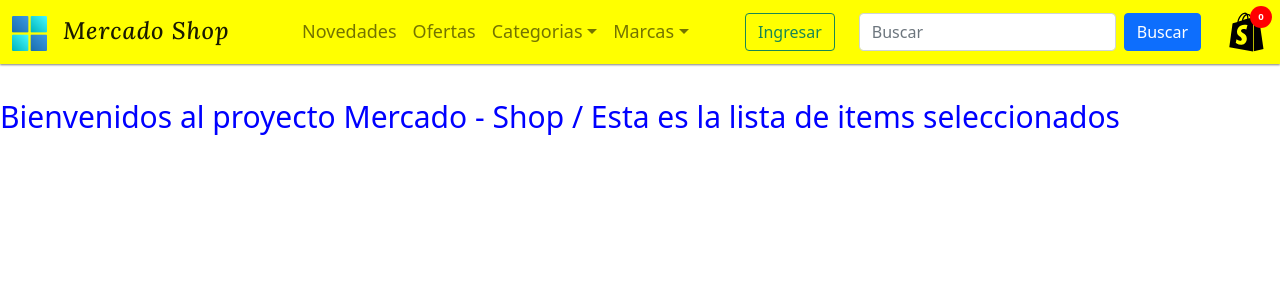
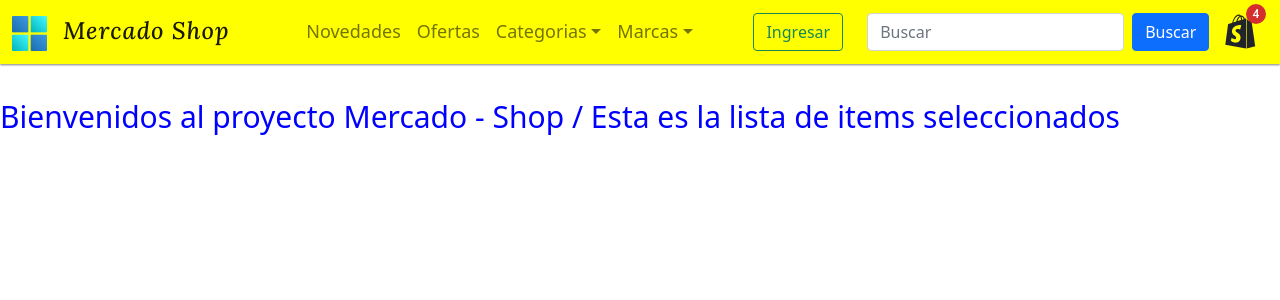
Before and after one commit to Lean-2021/mercado-shop, a React (Create React App) app: page / in a window 1280 px wide. Shown: the top 300 px of the page. Built offline with nearby package versions, Linux system fonts and the light colour scheme.

Commit message:
CartWidget.js and ItemListContainer

```diff
--- a/public/index.html
+++ b/public/index.html
@@ -15,6 +15,14 @@
       user's mobile device or desktop. See https://developers.google.com/web/fundamentals/web-app-manifest/
     -->
     <link rel="manifest" href="%PUBLIC_URL%/manifest.json" />
+    <link
+      rel="stylesheet"
+      href="https://fonts.googleapis.com/css?family=Roboto:300,400,500,700&display=swap"
+    />
+    <link
+      rel="stylesheet"
+      href="https://fonts.googleapis.com/icon?family=Material+Icons"
+    />
     <!--
       Notice the use of %PUBLIC_URL% in the tags above.
       It will be replaced with the URL of the `public` folder during the build.
@@ -24,7 +32,7 @@
       work correctly both with client-side routing and a non-root public URL.
       Learn how to configure a non-root public URL by running `npm run build`.
     -->
-    <title>React App</title>
+    <title>React-App</title>
   </head>
   <body>
     <noscript>You need to enable JavaScript to run this app.</noscript>
--- a/src/assets/css/CartWidget.css
+++ /dev/null
@@ -1,23 +0,0 @@
-.carrito{
-    position:relative;
-    cursor :pointer;
-}
-.carrito-cantidad{
-    position:absolute;
-    font-size: 12px;
-    margin-left:-30px;
-    margin-top:-6px;
-    background:red;
-    padding: 3px;
-    width:22px;
-    height: 22px;
-    border-radius: 50px;
-}
-.cantidad{
-    overflow: hidden;
-    margin-top:1px;
-    font-weight: bold;
-    color:white;
-    text-align: center;
-    font-size:80%;
-}
--- /dev/null
+++ b/src/assets/css/CartWidget.module.css
@@ -0,0 +1,4 @@
+.cartShop{
+    font-size:35px;
+    cursor: pointer;
+}
--- a/src/components/CartWidget.js
+++ b/src/components/CartWidget.js
@@ -1,9 +1,13 @@
-import logoCompra from '../assets/image/carrito.svg';
-import '../assets/css/CartWidget.css';
-const CartWidget =({cantidad})=>{
+import style from '../assets/css/CartWidget.module.css';
+import Badge from '@mui/material/Badge';
+import {FontAwesomeIcon} from '@fortawesome/react-fontawesome';
+import {faShopify} from '@fortawesome/free-brands-svg-icons';
+const CartWidget =()=>{
     return(
         <div>
-            <img src={logoCompra}alt="carrito de compras" width="35"className="carrito ms-3 me-3"/><span className="carrito-cantidad"><p className="cantidad">{cantidad}</p></span>
+            <Badge badgeContent={4} color="error"className='ms-1 me-4'>
+                <FontAwesomeIcon icon={faShopify} className={style.cartShop}/>
+            </Badge>
         </div>
     );
 }
--- a/src/components/NavBar.js
+++ b/src/components/NavBar.js
@@ -57,7 +57,7 @@ const NavBar =()=>{
                     </form>
                 </div>
             </div>
-            <CartWidget cantidad="0" />
+            <CartWidget />
         </nav>
     );
 }
```
Also changed, not shown: package.json (+11 -0 lines), 1 other file (tests, documents, lock files or other folders).
